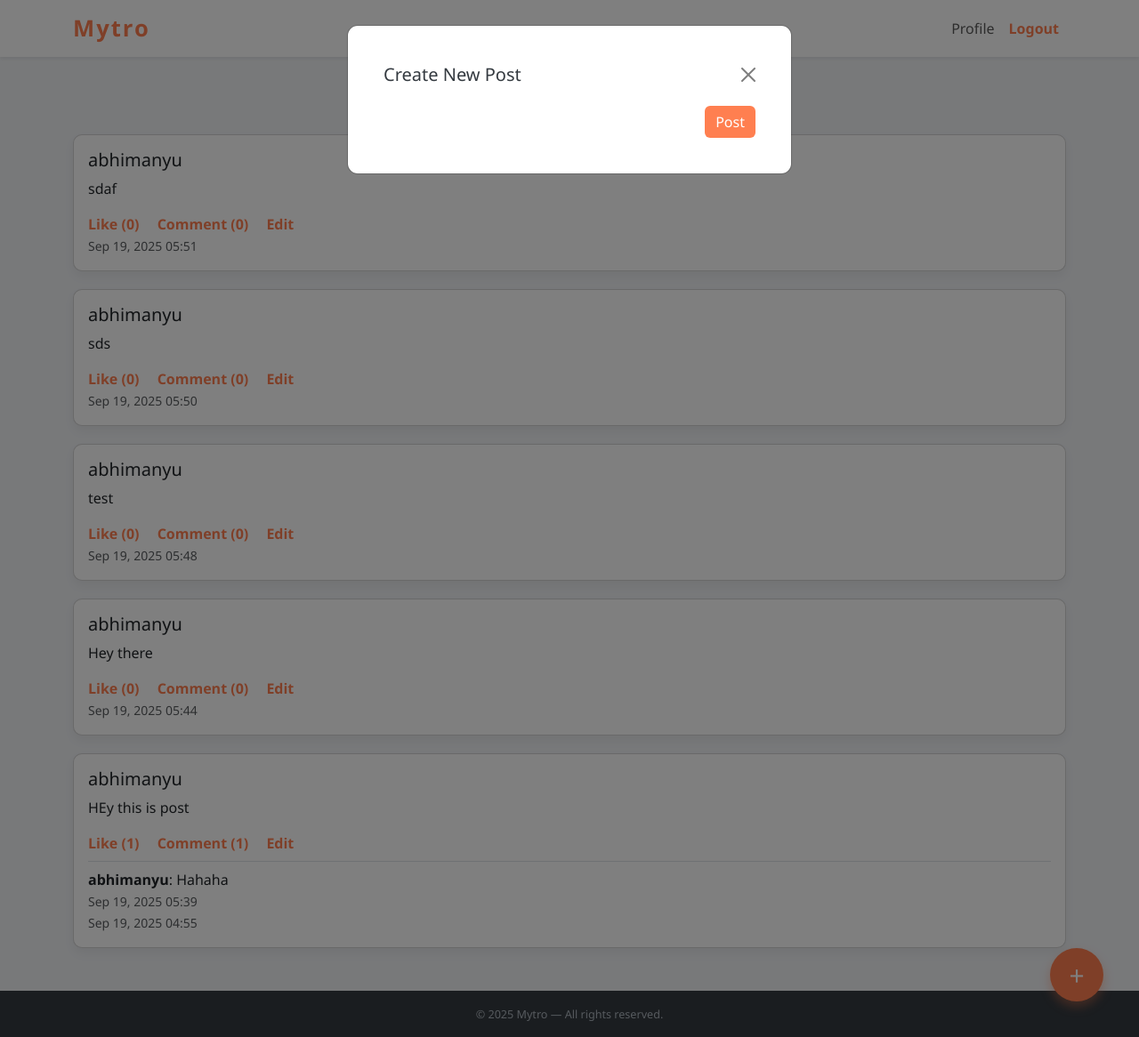
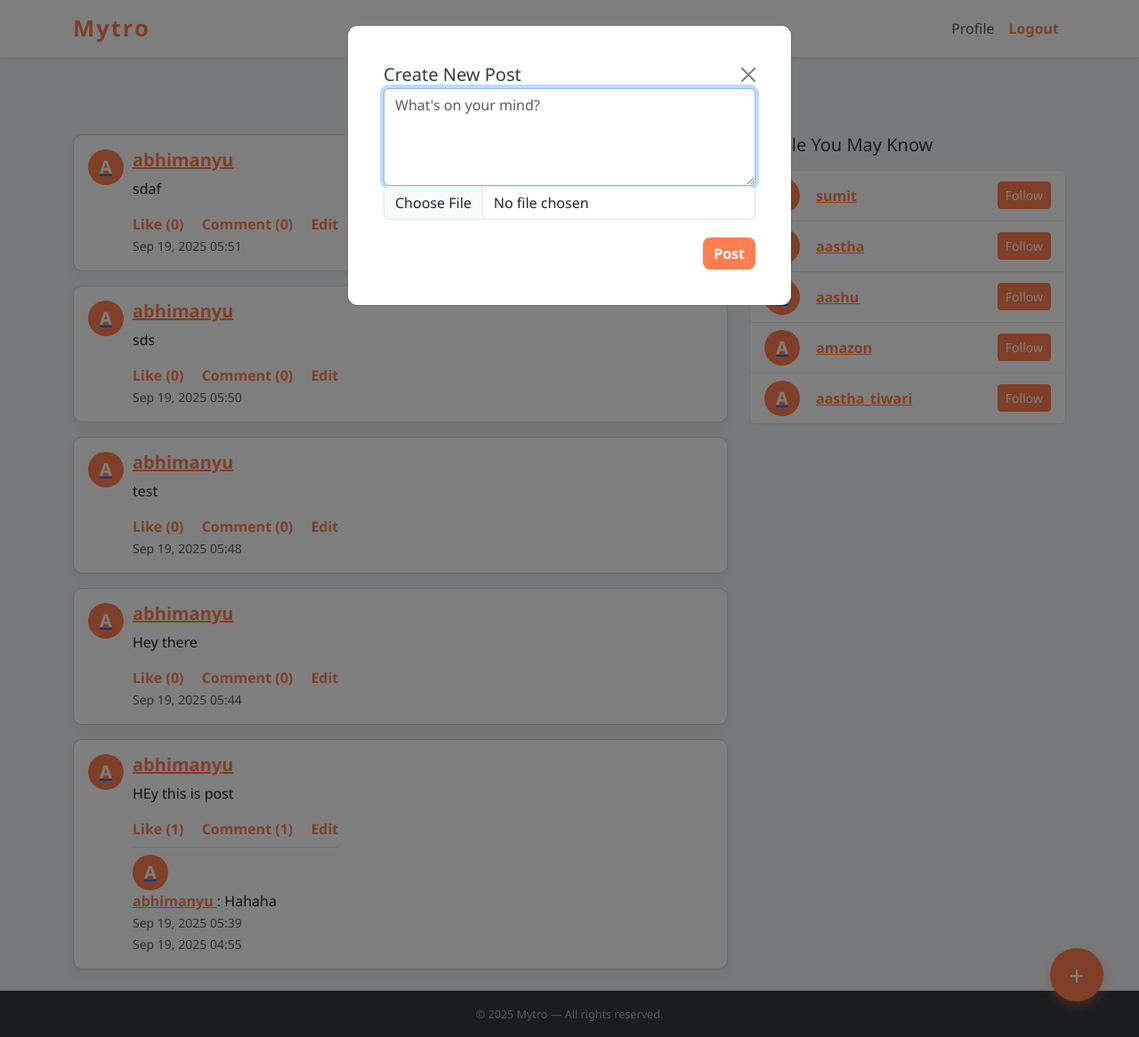
Before and after one commit to Abhimanyu-Vaishnav/Mytro, a Django app: page / in a window 1280 px wide, after a click that opens the changed part. Shown: the whole page at 89% size. Run offline with Django 5.2, Linux system fonts and the light colour scheme; a user stored in the database is signed in; data comes from the database, SQL or seed files in the repository; both versions use the stored data as it was after the commit; some libraries are stand-ins or nearby versions.

Commit message:
add SOme feature and feed page

```diff
--- a/core/forms.py
+++ b/core/forms.py
@@ -44,7 +44,10 @@ class UserForm(forms.ModelForm):
 class ProfileForm(forms.ModelForm):
     class Meta:
         model = Profile
-        fields = ['profile_pic', 'bio', 'location', 'language_preference', 'gender', 'dob', 'website', 'phone_number', 'interests']
+        fields = [
+            'profile_pic', 'bio', 'location', 'language_preference',
+            'gender', 'dob', 'website', 'phone_number', 'interests'
+        ]
         widgets = {
             'profile_pic': forms.ClearableFileInput(attrs={'class': 'form-control'}),
             'bio': forms.Textarea(attrs={'class': 'form-control'}),
@@ -54,30 +57,31 @@ class ProfileForm(forms.ModelForm):
             'dob': forms.DateInput(attrs={'type': 'date', 'class': 'form-control'}),
             'website': forms.URLInput(attrs={'class': 'form-control'}),
             'phone_number': forms.TextInput(attrs={'class': 'form-control'}),
-            'interests': forms.SelectMultiple(attrs={'class': 'js-select2', 'style': 'width:100%;'}),
-            # 'interests': Select2TagWidget(attrs={'class': 'form-control'}),
+            'interests': Select2TagWidget(attrs={'class': 'form-control', 'data-placeholder': 'Type or select interests'}),
+        }
 
+    def save(self, commit=True):
+        profile = super().save(commit=False)
+        if commit:
+            profile.save()
 
-        }
-        def save(self, commit=True):
-            profile = super().save(commit=False)
-            if commit:
-                profile.save()
+        print("Raw POST interests:", self.data.getlist('interests'))
+        print("Cleaned interests:", self.cleaned_data.get('interests'))
 
-            interests_data = self.cleaned_data['interests']
-            interests_list = []
+        interests_data = self.cleaned_data['interests']
+        interests_list = []
 
-            for interest in interests_data:
-                if isinstance(interest, str):
-                    obj, created = Interest.objects.get_or_create(name=interest)
-                    interests_list.append(obj)
-                else:
-                    interests_list.append(interest)
+        for interest in interests_data:
+            if isinstance(interest, str):
+                obj, created = Interest.objects.get_or_create(name=interest)
+                interests_list.append(obj)
+            else:
+                interests_list.append(interest)
 
-            profile.interests.set(interests_list)
-            if commit:
-                profile.save()
-            return profile
+        profile.interests.set(interests_list)
+        if commit:
+            profile.save()
+        return profile
 
 
 
@@ -85,6 +89,15 @@ class PostForm(forms.ModelForm):
     class Meta:
         model = Post
         fields = ['content', 'image']
+        widgets = {
+            'content': forms.Textarea(attrs={
+                'placeholder': "What's on your mind?",
+                'rows': 4,
+                'class': 'form-control'
+            }),
+            'image': forms.ClearableFileInput(attrs={'class': 'form-control'}),
+        }
+
 
 class CommentForm(forms.ModelForm):
     class Meta:
--- a/core/signals.py
+++ b/core/signals.py
@@ -7,3 +7,9 @@ from .models import Profile
 def create_user_profile(sender, instance, created, **kwargs):
     if created:
         Profile.objects.create(user=instance)
+
+
+@receiver(post_save, sender=User)
+def create_profile(sender, instance, created, **kwargs):
+    if created:
+        Profile.objects.create(user=instance)
--- a/core/templates/core/feed.html
+++ b/core/templates/core/feed.html
@@ -1,10 +1,11 @@
 {% extends "core/base.html" %}
+{% load follow_tags %}
+{% load static %}
 
 {% block title %}Mytro Feed{% endblock %}
 
 {% block extra_head %}
 <style>
-  /* Floating post button */
   #postBtn {
     position: fixed;
     bottom: 40px;
@@ -20,25 +21,25 @@
     z-index: 1000;
     cursor: pointer;
   }
-  #postModal .modal-content {
-    border-radius: 12px;
+  #postModal .modal-content { border-radius: 12px; }
+  .card { border-radius: 10px; box-shadow: 0 6px 12px rgba(0,0,0,0.05); margin-bottom: 20px; transition: box-shadow 0.3s ease-in-out; }
+  .card:hover { box-shadow: 0 10px 20px rgba(0,0,0,0.1); }
+  .like-btn, .comment-btn, .edit-btn { color: #ff7f50; text-decoration: none; font-weight: 600; }
+  .like-btn:hover, .comment-btn:hover, .edit-btn:hover { text-decoration: underline; }
+  .btn-kesri {
+    background-color: #ff7f50; color: white; border: none; border-radius: 8px; font-weight: 700; transition: background-color 0.3s;
   }
-  .card {
-    border-radius: 10px;
-    box-shadow: 0 6px 12px rgba(0, 0, 0, 0.05);
-    margin-bottom: 20px;
-    transition: box-shadow 0.3s ease-in-out;
+  .btn-kesri:hover { background-color: #e6733d; }
+  .btn-primary { background-color: #ff7f50 !important; border-color: #ff7f50 !important; }
+  .btn-primary:hover { background-color: #e6733d !important; border-color: #e6733d !important; }
+  .btn-danger { background-color: #d9534f !important; border-color: #d9534f !important; }
+  .btn-danger:hover { background-color: #c9302c !important; border-color: #c9302c !important; }
+  .suggestion-list { max-height: 400px; overflow-y: auto; }
+  .profile-photo, .avatar-fallback {
+    width: 40px; height: 40px; border-radius: 50%; object-fit: cover; margin-right: 10px; flex-shrink: 0;
   }
-  .card:hover {
-    box-shadow: 0 10px 20px rgba(0, 0, 0, 0.1);
-  }
-  .like-btn, .comment-btn, .edit-btn {
-    color: #ff7f50;
-    text-decoration: none;
-    font-weight: 600;
-  }
-  .like-btn:hover, .comment-btn:hover, .edit-btn:hover {
-    text-decoration: underline;
+  .avatar-fallback {
+    background-color: #ff7f50; color: white; display: flex; justify-content: center; align-items: center; font-weight: bold; font-size: 20px; text-transform: uppercase;
   }
 </style>
 {% endblock %}
@@ -46,14 +47,30 @@
 {% block content %}
 <h2 class="my-4 text-center">Your Feed</h2>
 
+<div class="row">
+  <div class="col-md-8">
     {% if posts %}
       {% for post in posts %}
-      <div class="card">
-        <div class="card-body">
-          <h5 class="card-title">{{ post.author.username }}</h5>
-          <p class="card-text">{{ post.content }}</p>
+      <div class="card mb-3">
+        <div class="card-body d-flex">
+          {% if post.author.profile.photo %}
+            <a href="{% url 'profile' post.author.username %}">
+              <img src="{{ post.author.profile.photo.url }}" alt="Profile Photo" class="profile-photo"/>
+            </a>
+          {% else %}
+            <a href="{% url 'profile' post.author.username %}">
+              <div class="avatar-fallback">{{ post.author.profile.name|default:post.author.username|first }}</div>
+            </a>
+          {% endif %}
+          <div>
+            <h5>
+              <a href="{% url 'profile' post.author.username %}" style="color:#ff7f50; font-weight:600;">
+                {{ post.author.profile.name|default:post.author.username }}
+              </a>
+            </h5>
+            <p>{{ post.content }}</p>
             {% if post.image %}
-            <img src="{{ post.image.url }}" alt="Post Image" class="img-fluid rounded mt-3" />
+              <img src="{{ post.image.url }}" alt="Post Image" class="img-fluid rounded mt-3"/>
             {% endif %}
             <div class="mt-3">
               <a href="{% url 'like_post' post.id %}" class="like-btn me-3">Like ({{ post.likes.count }})</a>
@@ -64,23 +81,74 @@
             </div>
             {% for comment in post.comments.all %}
               <div class="border-top pt-2 mt-2">
-              <strong>{{ comment.user.username }}</strong>: {{ comment.content }}
-              <br />
+                {% if comment.user.profile.photo %}
+                  <a href="{% url 'profile' comment.user.username %}">
+                    <img src="{{ comment.user.profile.photo.url }}" alt="Commenter Photo" class="profile-photo"/>
+                  </a>
+                {% else %}
+                  <a href="{% url 'profile' comment.user.username %}">
+                    <div class="avatar-fallback">{{ comment.user.profile.name|default:comment.user.username|first }}</div>
+                  </a>
+                {% endif %}
+                <strong>
+                    <a href="{% url 'profile' comment.user.username %}" style="color:#ff7f50;">
+                      {{ comment.user.profile.name|default:comment.user.username }}
+                    </a>
+                </strong>: {{ comment.content }}
+                <br>
                 <small class="text-muted">{{ comment.created_at|date:"M d, Y H:i" }}</small>
               </div>
             {% endfor %}
             <small class="text-muted">{{ post.created_at|date:"M d, Y H:i" }}</small>
           </div>
         </div>
+      </div>
       {% endfor %}
     {% else %}
       <p class="text-center">No posts to show.</p>
     {% endif %}
+  </div>
 
-  <!-- Floating Post Button -->
+  <div class="col-md-4">
+    <h5 class="mb-3">People You May Know</h5>
+    <ul class="list-group suggestion-list">
+      {% for user in suggestions %}
+      <li class="list-group-item d-flex justify-content-between align-items-center">
+        <div class="d-flex align-items-center">
+          {% if user.profile.photo %}
+            <a href="{% url 'profile' user.username %}">
+              <img src="{{ user.profile.photo.url }}" alt="Profile Photo" class="profile-photo"/>
+            </a>
+          {% else %}
+            <a href="{% url 'profile' user.username %}">
+              <div class="avatar-fallback">{{ user.profile.name|default:user.username|first }}</div>
+            </a>
+          {% endif %}
+          <a href="{% url 'profile' user.username %}" class="fw-bold ms-2" style="color:#ff7f50;">
+            {{ user.profile.name|default:user.username }}
+          </a>
+        </div>
+        {% if user|user_is_followed:request.user %}
+          <form method="post" action="{% url 'unfollow_user' user.username %}">
+            {% csrf_token %}
+            <button type="submit" class="btn btn-sm btn-danger">Unfollow</button>
+          </form>
+        {% else %}
+          <form method="post" action="{% url 'follow_user' user.username %}">
+            {% csrf_token %}
+            <button type="submit" class="btn btn-sm btn-primary">Follow</button>
+          </form>
+        {% endif %}
+      </li>
+      {% empty %}
+        <li class="list-group-item">No suggestions available</li>
+      {% endfor %}
+    </ul>
+  </div>
+</div>
+
 <button id="postBtn" data-bs-toggle="modal" data-bs-target="#postModal" title="Create New Post">+</button>
 
-  <!-- Post Modal -->
 <div class="modal fade" id="postModal" tabindex="-1" aria-labelledby="postModalLabel" aria-hidden="true">
   <div class="modal-dialog">
     <div class="modal-content p-4">
@@ -88,10 +156,11 @@
         <h5 class="modal-title" id="postModalLabel">Create New Post</h5>
         <button type="button" class="btn-close" data-bs-dismiss="modal" aria-label="Close"></button>
       </div>
-        <form method="post" enctype="multipart/form-data" action="{% url 'post_create' %}">
+      <form method="post" enctype="multipart/form-data">
         {% csrf_token %}
         <div class="modal-body pt-0">
-            {{ form.as_p }}
+          {{ form.content }}
+          {{ form.image }}
         </div>
         <div class="modal-footer border-0 pt-0">
           <button type="submit" class="btn btn-kesri">Post</button>
@@ -100,58 +169,14 @@
     </div>
   </div>
 </div>
+
 {% endblock %}
 
 {% block extra_js %}
 <script>
-  // Optional: Focus first input on modal show
   var postModal = document.getElementById('postModal')
   postModal.addEventListener('shown.bs.modal', function () {
     postModal.querySelector('textarea, input[type="text"]').focus()
   })
 </script>
-<style>
-  /* Custom Kesri button style */
-  .btn-kesri {
-    background-color: #ff7f50;
-    color: white;
-    border: none;
-  }
-  .btn-kesri:hover {
-    background-color: #e6733d;
-    color: white;
-  }
-</style>
 {% endblock %}
-
-<script>
-  document.getElementById('postForm').addEventListener('submit', function(e) {
-    e.preventDefault(); // Stop normal form submit
-
-    const formData = new FormData(this);
-
-    fetch("{% url 'post_create' %}", {
-      method: 'POST',
-      body: formData,
-      headers: {
-        'X-Requested-With': 'XMLHttpRequest', // AJAX request identifier
-      },
-      credentials: 'same-origin'
-    })
-    .then(response => response.json())
-    .then(data => {
-      if(data.success){
-        // Close modal and reset form
-        bootstrap.Modal.getInstance(document.getElementById('postModal')).hide();
-        this.reset();
-
-        // Optionally add the new post dynamically at top of feed
-        // For simplicity reload page here
-        location.reload();
-      }else{
-        alert("Error posting, please try again.");
-      }
-    })
-    .catch(error => alert("Unexpected error occurred."));
-  });
-</script>
--- /dev/null
+++ b/core/templatetags/follow_tags.py
@@ -0,0 +1,17 @@
+from django import template
+from core.models import Follow
+
+register = template.Library()
+
+@register.filter
+def user_is_followed(user, current_user):
+    if not current_user.is_authenticated:
+        return False
+    return Follow.objects.filter(follower=current_user, following=user).exists()
+
+
+@register.filter
+def initial(value):
+    if value and len(value) > 0:
+        return value[0].upper()
+    return ''
--- a/core/urls.py
+++ b/core/urls.py
@@ -1,4 +1,4 @@
-from django.urls import path
+from django.urls import include, path
 from django.contrib.auth import views as auth_views
 
 from mytro import settings
@@ -19,6 +19,8 @@ urlpatterns = [
     path('post/<int:post_id>/like/', views.like_post, name='like_post'),
     path('post/<int:post_id>/comment/', views.add_comment, name='add_comment'),
     path('post/<int:post_id>/edit/', views.edit_post, name='edit_post'),
+    path("select2/", include("django_select2.urls")),
+
 ]
 
 urlpatterns += [
--- a/core/views.py
+++ b/core/views.py
@@ -1,21 +1,12 @@
-from django.shortcuts import render
-
-# Create your views here.
 from django.shortcuts import render, redirect, get_object_or_404
-from django.contrib.auth.forms import UserCreationForm
 from django.contrib.auth.decorators import login_required
-from .forms import ProfileForm, PostForm, CommentForm, UserForm
-from .models import Post, Like, Comment, Profile
-from .models import Follow
 from django.contrib.auth.models import User
 from django.http import JsonResponse
 from django.db.models import Q
 
+from .forms import ProfileForm, PostForm, CommentForm, UserForm, CustomSignupForm
+from .models import Post, Like, Comment, Profile, Follow
 
-from core import models
-
-
-from .forms import CustomSignupForm
 
 def signup_view(request):
     if request.method == 'POST':
@@ -28,36 +19,26 @@ def signup_view(request):
     return render(request, 'core/signup.html', {'form': form})
 
 
+@login_required
+def profile_view(request, username):
+    user_profile = get_object_or_404(User, username=username)
+    is_following = False
+    if request.user.is_authenticated and request.user != user_profile:
+        is_following = Follow.objects.filter(follower=request.user, following=user_profile).exists()
+    return render(request, 'core/profile.html', {'user_profile': user_profile, 'is_following': is_following})
+
+
 
 @login_required
-def profile_view(request):
-    return render(request, 'core/profile.html', {'user': request.user})
+def my_profile_view(request):
+    return profile_view(request, username=request.user.username)
 
-# @login_required
-# def edit_profile_view(request):
-#     user = request.user
-#     profile, created = Profile.objects.get_or_create(user=user)
-
-#     if request.method == 'POST':
-#         form = ProfileForm(request.POST, request.FILES, instance=profile)
-#         if form.is_valid():
-#             form.save()
-#             return redirect('profile', username=user.username)
-#     else:
-#         form = ProfileForm(instance=profile)
-
-#     return render(request, 'core/edit_profile.html', {'form': form})
 
 @login_required
 def edit_profile_view(request):
     user = request.user
-    profile = None
-    try:
-        profile = user.profile
-    except Profile.DoesNotExist:
-        profile = Profile.objects.create(user=user)
-
-    if request.method == "POST":
+    profile, created = Profile.objects.get_or_create(user=user)
+    if request.method == 'POST':
         user_form = UserForm(request.POST, instance=user)
         profile_form = ProfileForm(request.POST, request.FILES, instance=profile)
         if user_form.is_valid() and profile_form.is_valid():
@@ -67,7 +48,7 @@ def edit_profile_view(request):
     else:
         user_form = UserForm(instance=user)
         profile_form = ProfileForm(instance=profile)
-    return render(request, "core/edit_profile.html", {
+    return render(request, 'core/edit_profile.html', {
         'user_form': user_form,
         'profile_form': profile_form,
         'user': user,
@@ -76,123 +57,30 @@ def edit_profile_view(request):
 
 @login_required
 def feed_view(request):
-    posts = Post.objects.all().order_by('-created_at')
-    return render(request, 'core/feed.html', {'posts': posts})
+    following_users = Follow.objects.filter(follower=request.user).values_list('following', flat=True)
 
-# @login_required
-# def post_create_view(request):
-#     if request.method == 'POST':
-#         form = PostForm(request.POST, request.FILES)
-#         if form.is_valid():
-#             post = form.save(commit=False)
-#             post.author = request.user
-#             post.save()
-#             return redirect('feed')
-#     else:
-#         form = PostForm()
-#     return render(request, 'core/post_create.html', {'form': form})
+    # Posts from followed users + self
+    posts = Post.objects.filter(
+        Q(author__in=following_users) | Q(author=request.user)
+    ).order_by('-created_at')
 
+    # Suggest users to follow (excluding self and already followed)
+    suggestions = User.objects.exclude(id=request.user.id).exclude(id__in=following_users)[:5]
 
-@login_required
-def post_create_view(request):
+    form = PostForm()
     if request.method == 'POST':
         form = PostForm(request.POST, request.FILES)
         if form.is_valid():
-            post = form.save(commit=False)
-            post.author = request.user  # Ye line zaroor honi chahiye
-            post.save()
+            new_post = form.save(commit=False)
+            new_post.author = request.user
+            new_post.save()
             return redirect('feed')
-    else:
-        form = PostForm()
-    return render(request, 'core/post_create.html', {'form': form})
 
-
-@login_required
-def like_post(request, post_id):
-    post = get_object_or_404(Post, id=post_id)
-    like, created = Like.objects.get_or_create(user=request.user, post=post)
-    if not created:
-        like.delete()
-    return redirect('feed')
-
-@login_required
-def add_comment(request, post_id):
-    post = get_object_or_404(Post, id=post_id)
-    if request.method == "POST":
-        form = CommentForm(request.POST)
-        if form.is_valid():
-            comment = form.save(commit=False)
-            comment.user = request.user
-            comment.post = post
-            comment.save()
-            return redirect('feed')
-    else:
-        form = CommentForm()
-    return render(request, 'core/add_comment.html', {'form': form, 'post': post})
-
-@login_required
-def edit_post(request, post_id):
-    post = get_object_or_404(Post, id=post_id, author=request.user)
-    if request.method == "POST":
-        form = PostForm(request.POST, request.FILES, instance=post)
-        if form.is_valid():
-            form.save()
-            return redirect('feed')
-    else:
-        form = PostForm(instance=post)
-    return render(request, 'core/edit_post.html', {'form': form, 'post': post})
-
-
-@login_required
-def follow_user(request, username):
-    to_follow = get_object_or_404(User, username=username)
-    if to_follow != request.user:
-        Follow.objects.get_or_create(follower=request.user, following=to_follow)
-    return redirect('profile', username=username)
-
-@login_required
-def unfollow_user(request, username):
-    to_unfollow = get_object_or_404(User, username=username)
-    Follow.objects.filter(follower=request.user, following=to_unfollow).delete()
-    return redirect('profile', username=username)
-
-
-# @login_required
-# def profile_view(request, username):
-#     user_profile = get_object_or_404(User, username=username)
-#     is_following = Follow.objects.filter(follower=request.user, following=user_profile).exists()
-#     return render(request, 'core/profile.html', {'user_profile': user_profile, 'is_following': is_following})
-
-
-@login_required
-def my_profile_view(request):
-    return profile_view(request, username=request.user.username)
-
-@login_required
-def profile_view(request, username):
-    user_profile = get_object_or_404(User, username=username)
-    # Follow info etc. ka bhi yahan handle karo
-    # Example:
-    is_following = False
-    if request.user.is_authenticated and request.user != user_profile:
-        is_following = Follow.objects.filter(follower=request.user, following=user_profile).exists()
-
-    return render(request, 'core/profile.html', {'user_profile': user_profile, 'is_following': is_following})
-
-
-@login_required
-def feed_view(request):
-    following_users = Follow.objects.filter(follower=request.user).values_list('following', flat=True)
-    # Suggestions for users to follow (excluding current user and already followed)
-    suggestions = User.objects.exclude(id=request.user.id).exclude(id__in=following_users)[:5]
-
-    # Posts only from followed users + self
-    posts = Post.objects.filter(
-    Q(author__in=following_users) | Q(author=request.user)
-    ).order_by('-created_at')
-
-
-    return render(request, 'core/feed.html', {'posts': posts, 'suggestions': suggestions})
+    return render(request, 'core/feed.html', {
+        'posts': posts,
+        'form': form,
+        'suggestions': suggestions,
+    })
 
 
 
@@ -213,3 +101,56 @@ def post_create_view(request):
     else:
         form = PostForm()
     return render(request, 'core/post_create.html', {'form': form})
+
+
+@login_required
+def like_post(request, post_id):
+    post = get_object_or_404(Post, id=post_id)
+    like, created = Like.objects.get_or_create(user=request.user, post=post)
+    if not created:
+        like.delete()
+    return redirect('feed')
+
+
+@login_required
+def add_comment(request, post_id):
+    post = get_object_or_404(Post, id=post_id)
+    if request.method == 'POST':
+        form = CommentForm(request.POST)
+        if form.is_valid():
+            comment = form.save(commit=False)
+            comment.user = request.user
+            comment.post = post
+            comment.save()
+            return redirect('feed')
+    else:
+        form = CommentForm()
+    return render(request, 'core/add_comment.html', {'form': form, 'post': post})
+
+
+@login_required
+def edit_post(request, post_id):
+    post = get_object_or_404(Post, id=post_id, author=request.user)
+    if request.method == 'POST':
+        form = PostForm(request.POST, request.FILES, instance=post)
+        if form.is_valid():
+            form.save()
+            return redirect('feed')
+    else:
+        form = PostForm(instance=post)
+    return render(request, 'core/edit_post.html', {'form': form, 'post': post})
+
+
+@login_required
+def follow_user(request, username):
+    to_follow = get_object_or_404(User, username=username)
+    if to_follow != request.user:
+        Follow.objects.get_or_create(follower=request.user, following=to_follow)
+    return redirect('profile', username=username)
+
+
+@login_required
+def unfollow_user(request, username):
+    to_unfollow = get_object_or_404(User, username=username)
+    Follow.objects.filter(follower=request.user, following=to_unfollow).delete()
+    return redirect('profile', username=username)
```
Also changed, not shown: core/templates/core/edit_profile.html (+27 -128 lines), db.sqlite3. Lines whose indentation alone changed are shown as unchanged.
